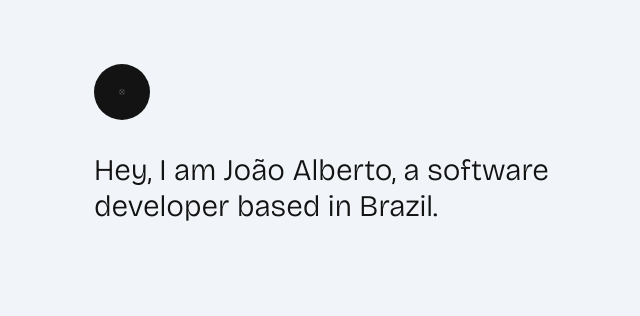
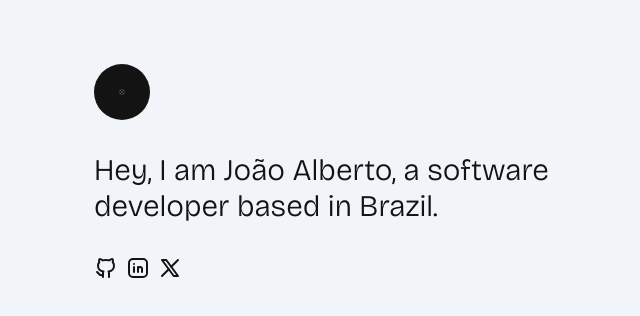
Before and after one commit to joaoalberto-dev/joaoalberto.dev, a Next.js app: page / in a window 1280 px wide. Shown: the top 316 px of the page, without its empty margins (287-927 px from the left). Built offline with nearby package versions, Linux system fonts and the light colour scheme.

Commit message:
feat: adding social component

```diff
--- a/package.json
+++ b/package.json
@@ -9,6 +9,7 @@
     "lint": "next lint"
   },
   "dependencies": {
+    "@tabler/icons-react": "^3.7.0",
     "next": "14.2.4",
     "outstatic": "^1.4.9",
     "react": "^18",
--- a/src/app/page.tsx
+++ b/src/app/page.tsx
@@ -1,4 +1,5 @@
 import { Avatar } from "@/ui/avatar/avatar";
+import { Social } from "@/ui/social/social";
 
 export default function Home() {
   return (
@@ -7,6 +8,7 @@ export default function Home() {
       <p className="font-text-title text-3xl font-light">
         Hey, I am João Alberto, a software developer based in Brazil.
       </p>
+      <Social />
     </main>
   );
 }
--- /dev/null
+++ b/src/ui/social/social.tsx
@@ -0,0 +1,37 @@
+import {
+  IconBrandX,
+  IconBrandLinkedin,
+  IconBrandGithub,
+} from "@tabler/icons-react";
+
+const links = [
+  {
+    name: "Github",
+    url: "https://github.com/joaoalberto-dev",
+    icon: <IconBrandGithub />,
+  },
+  {
+    name: "LinkedIn",
+    url: "https://www.linkedin.com/in/joaoalberto-dev",
+    icon: <IconBrandLinkedin />,
+  },
+  {
+    name: "X (Twitter)",
+    url: "https://x.com/joaoalbertodev",
+    icon: <IconBrandX />,
+  },
+];
+
+function Social() {
+  return (
+    <div className="flex gap-2">
+      {links.map((link) => (
+        <a key={link.url} href={link.url} target="_blank" rel="noreferrer">
+          {link.icon}
+        </a>
+      ))}
+    </div>
+  );
+}
+
+export { Social };
```
Also changed, not shown: 1 other file (tests, documents, lock files or other folders).
